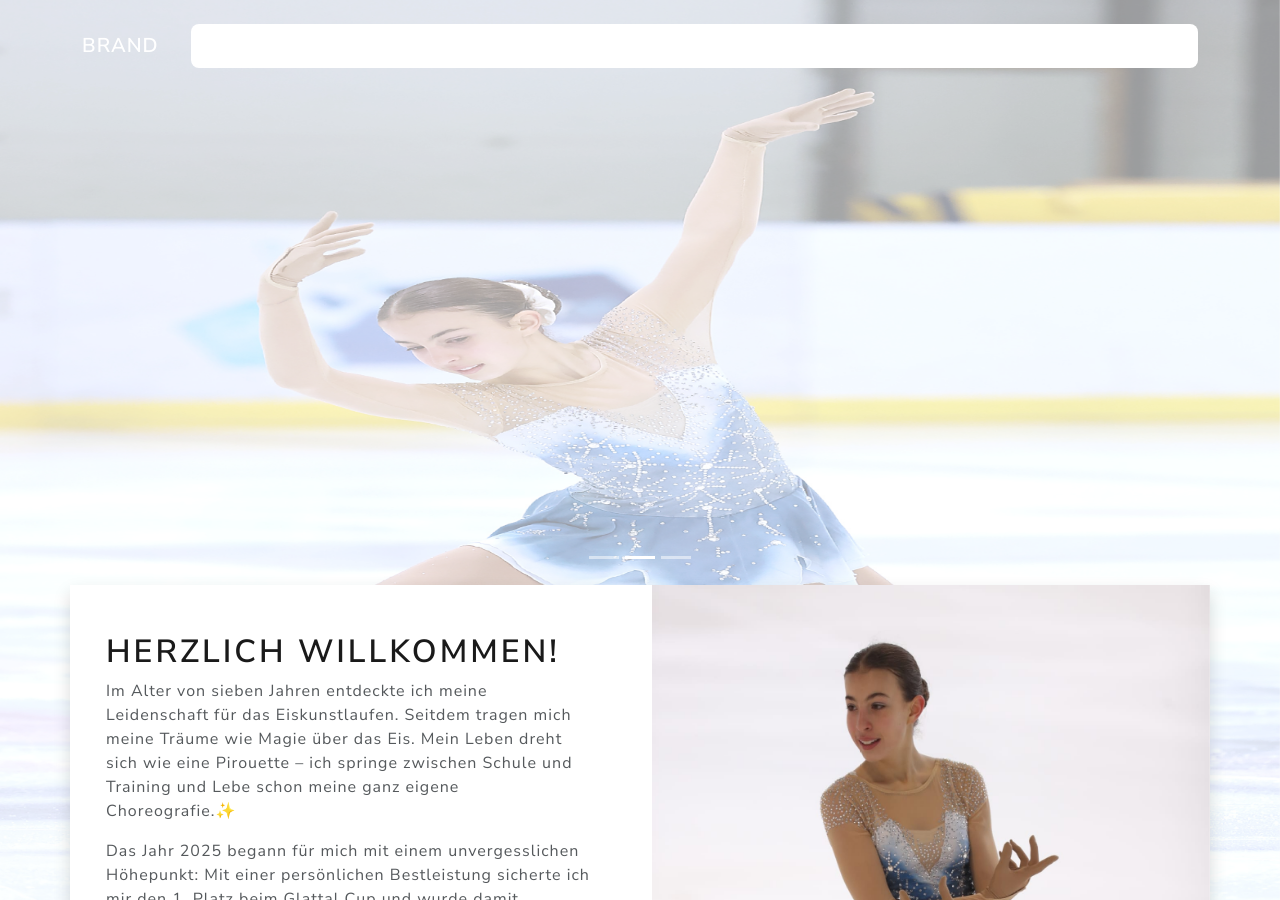
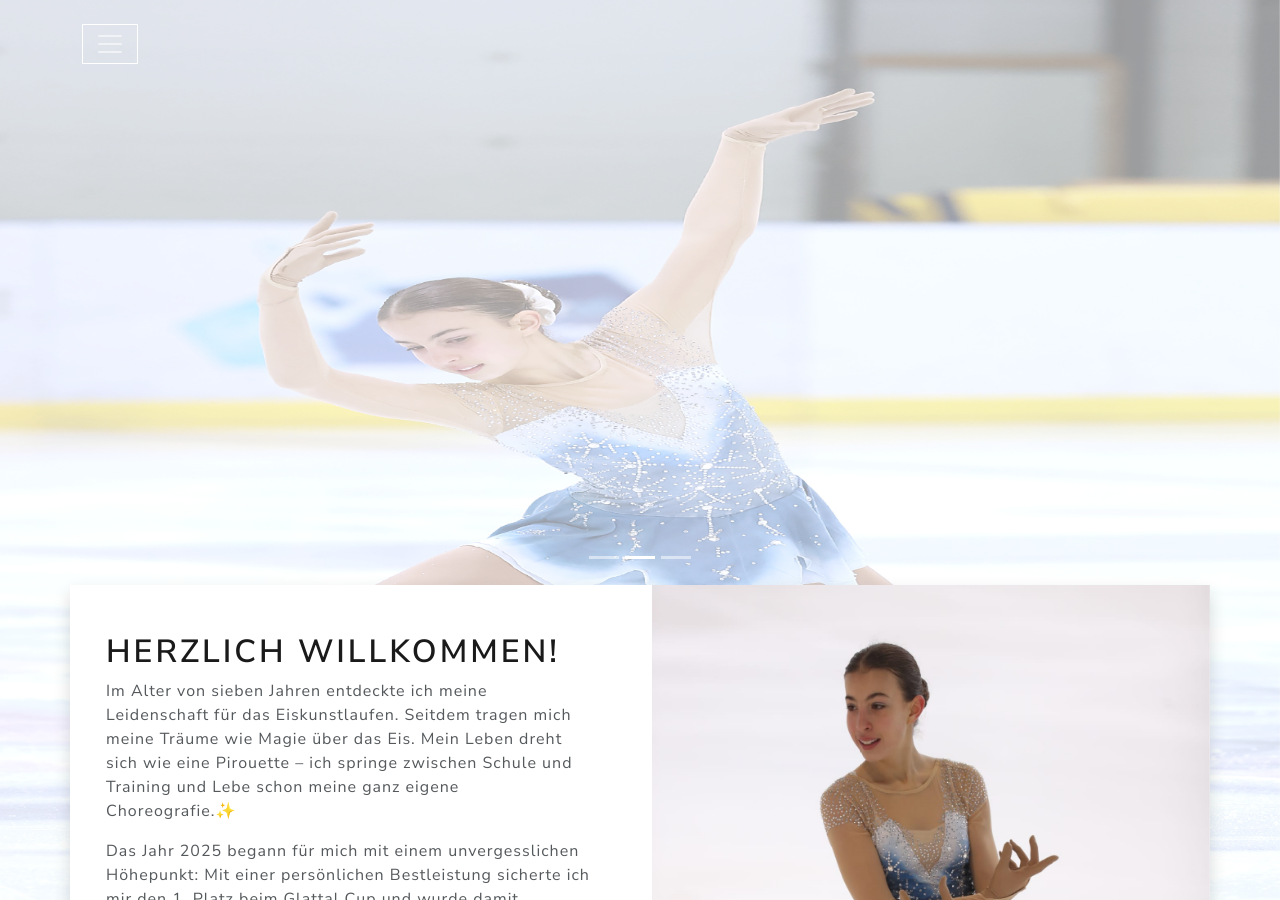
Before and after one commit to flavioaiello/3e2c7395a0ed6e61989d9d6b05156f06a7a27504, a Jekyll site: the page built from index.html, in a window 1280 px wide and 900 px high. Built offline with Jekyll 4.4.1, drawn with Linux system fonts in a browser that asks for light colours; nearby versions of some CDN libraries.

Commit message:
Refactor navbar structure in default layout

```diff
--- a/_layouts/default.html
+++ b/_layouts/default.html
@@ -76,14 +76,13 @@
     </div>
   </header>
 
-  <nav class="navbar navbar-expand-lg navbar-dark fixed-top">
+  <nav class="navbar navbar-dark fixed-top">
       <div class="container">
-      <a class="navbar-brand fw-bold" href="#">Brand</a>
         <button class="navbar-toggler border-white" type="button" data-bs-toggle="collapse" data-bs-target="#navbarNav" aria-controls="navbarNav" aria-expanded="false" aria-label="Toggle navigation">
           <span class="navbar-toggler-icon"></span>
         </button>
       <div class="collapse navbar-collapse bg-white rounded-3" id="navbarNav">
-        <ul class="navbar-nav ms-auto mb-2 mb-lg-0">
+          <ul class="navbar-nav">
             <li class="nav-item">
               <a class="nav-link" href="#welcome">Willkommen</a>
             </li>
```
Lines whose indentation alone changed are shown as unchanged.
